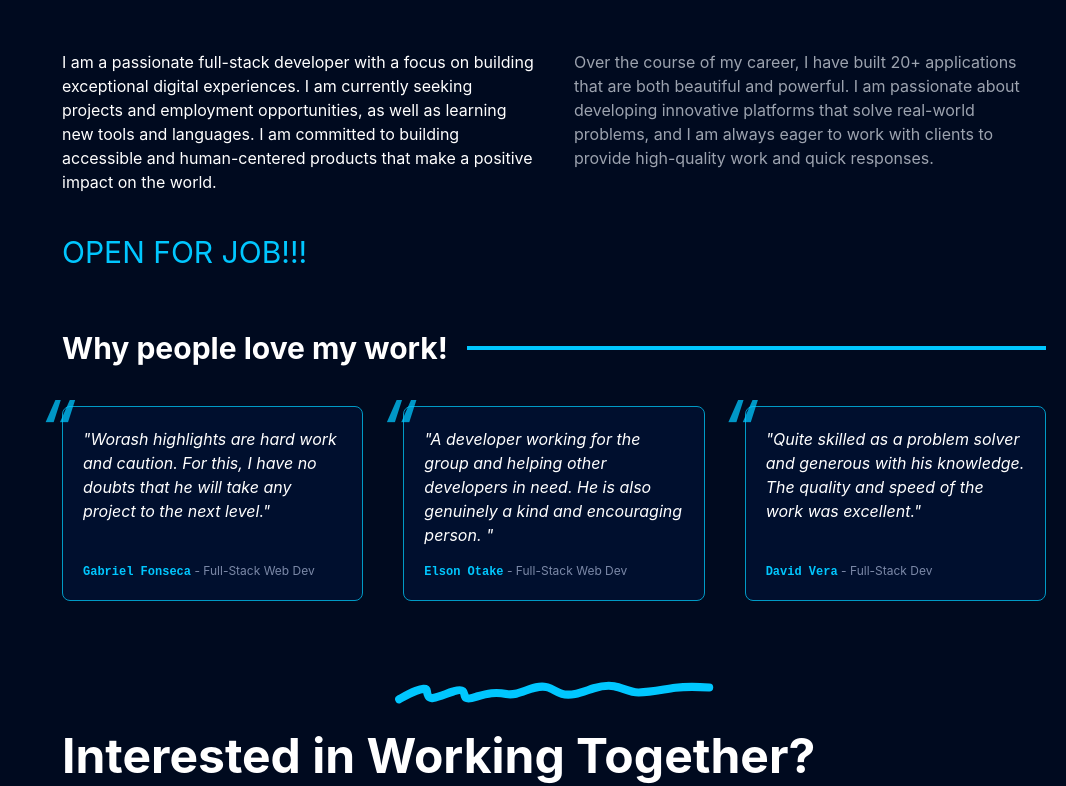
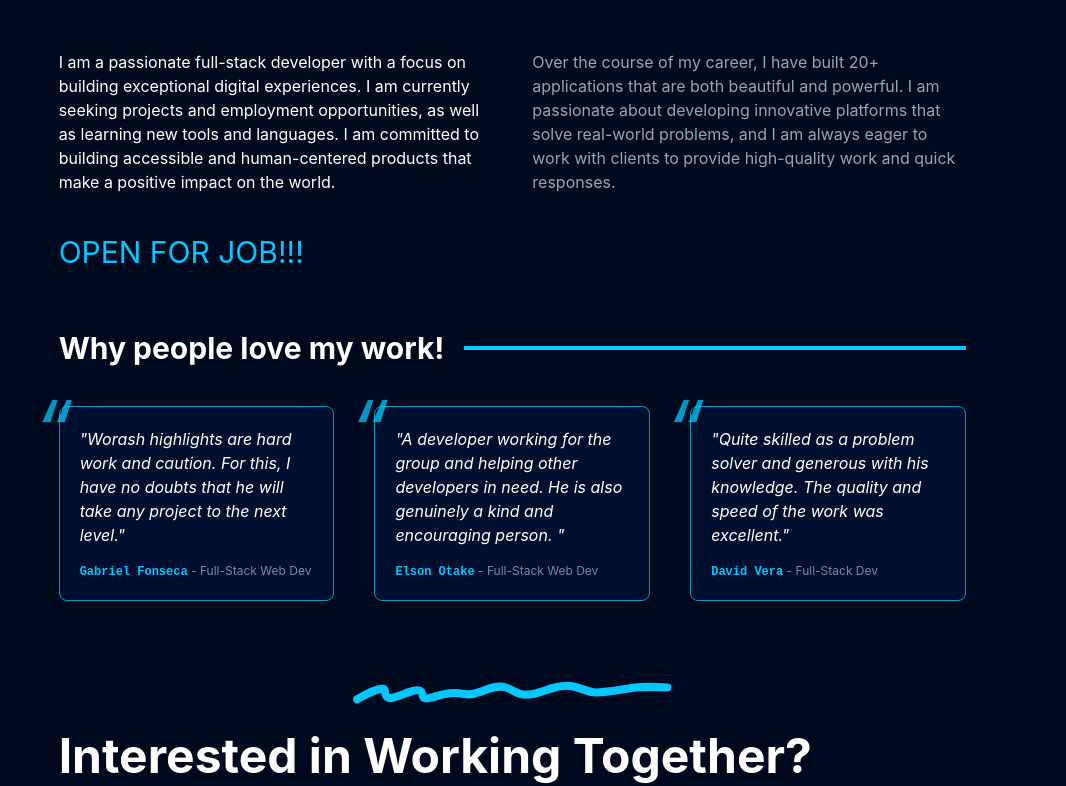
Before and after one commit to worashf/portfolio, a Next.js app: page / in a window 1280 px wide. Shown: the part 902-1688 px from the top of the page, without its empty margins (214-1280 px from the left). Built offline with nearby package versions, Linux system fonts and the light colour scheme.

Commit message:
Update issues

```diff
--- a/components/layout/Container.js
+++ b/components/layout/Container.js
@@ -11,7 +11,7 @@ const PageContainer = ({ currentPage, pageDesc, meta: { desc },link:{link} ,chil
   return (
     <div
       className="w-full flex flex-col md:flex-row   min-h-screen opening-box-animate-paddin text-white  "
-      // style={{ maxWidth: '1200px' }}
+      style={{ maxWidth: '1200px' }}
     >
       <Head>
         <title>{pageTitle}</title>
```
Also changed, not shown: components/navbar/MoblieNavbar.js (line endings or trailing spaces).
